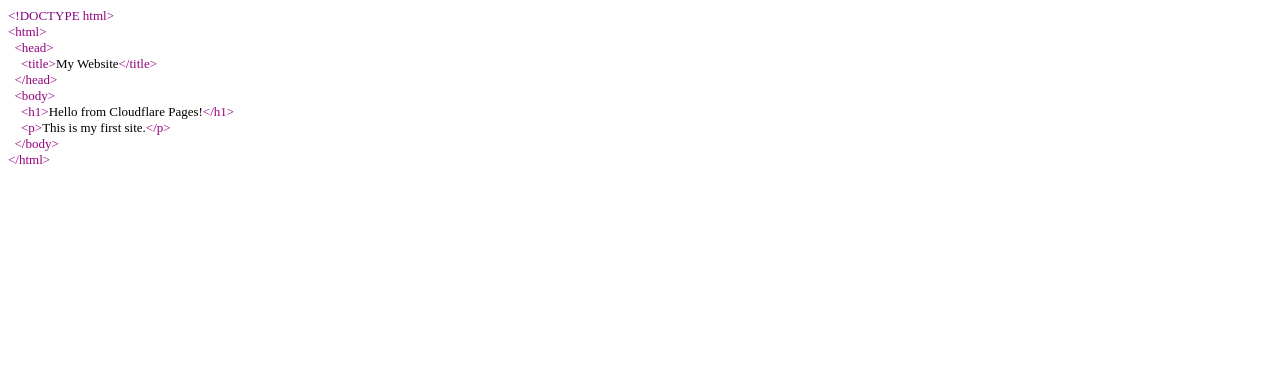
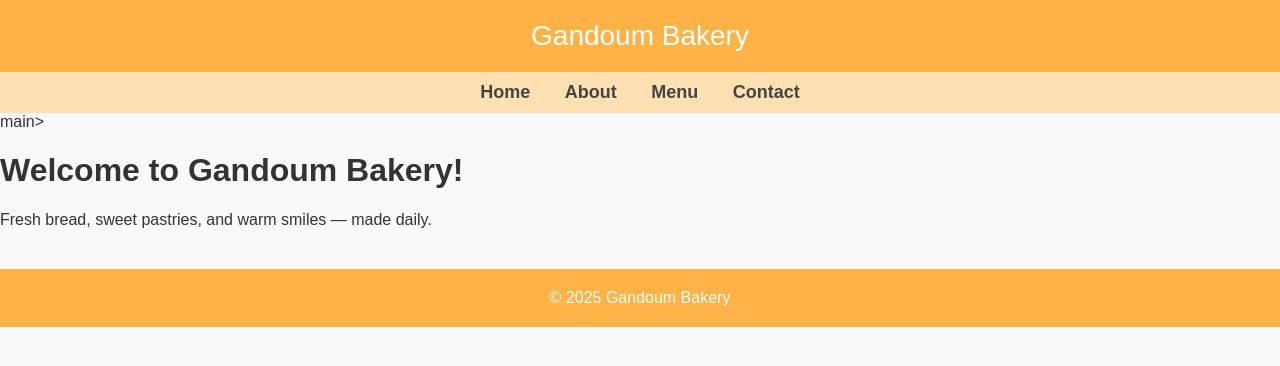
Before and after one commit to gandoumbakeryva-sudo/Gandoum-Bakery, a plain HTML site: page index.html in a window 1280 px wide. Drawn offline with Linux system fonts and the light colour scheme.

Commit message:
Update index.html

```diff
--- a/index.html
+++ b/index.html
@@ -1,29 +1,30 @@
-<!DOCTYPE html PUBLIC "-//W3C//DTD HTML 4.01//EN" "http://www.w3.org/TR/html4/strict.dtd">
+<!DOCTYPE html>
 <html>
 <head>
-  <meta http-equiv="Content-Type" content="text/html; charset=utf-8">
-  <meta http-equiv="Content-Style-Type" content="text/css">
-  <title></title>
-  <meta name="Generator" content="Cocoa HTML Writer">
-  <meta name="CocoaVersion" content="2575.3">
-  <style type="text/css">
-    p.p1 {margin: 0.0px 0.0px 0.0px 0.0px; font: 13.0px '.AppleSystemUIFontMonospaced'; color: #870581}
-    p.p2 {margin: 0.0px 0.0px 0.0px 0.0px; font: 13.0px '.AppleSystemUIFontMonospaced'; color: #97007e}
-    p.p3 {margin: 0.0px 0.0px 0.0px 0.0px; font: 13.0px '.AppleSystemUIFontMonospaced'; color: #000000}
-    span.s1 {color: #97007e}
-    span.s2 {color: #000000}
-  </style>
+  <title>Gandoum Bakery</title>
+  <link rel="stylesheet" href="style.css">
 </head>
 <body>
-<p class="p1">&lt;!DOCTYPE <span class="s1">html</span>&gt;</p>
-<p class="p2">&lt;html&gt;</p>
-<p class="p2"><span class="s2"><span class="Apple-converted-space">  </span></span>&lt;head&gt;</p>
-<p class="p2"><span class="s2"><span class="Apple-converted-space">    </span></span>&lt;title&gt;<span class="s2">My Website</span>&lt;/title&gt;</p>
-<p class="p2"><span class="s2"><span class="Apple-converted-space">  </span></span>&lt;/head&gt;</p>
-<p class="p2"><span class="s2"><span class="Apple-converted-space">  </span></span>&lt;body&gt;</p>
-<p class="p3"><span class="Apple-converted-space">    </span><span class="s1">&lt;h1&gt;</span>Hello from Cloudflare Pages!<span class="s1">&lt;/h1&gt;</span></p>
-<p class="p3"><span class="Apple-converted-space">    </span><span class="s1">&lt;p&gt;</span>This is my first site.<span class="s1">&lt;/p&gt;</span></p>
-<p class="p2"><span class="s2"><span class="Apple-converted-space">  </span></span>&lt;/body&gt;</p>
-<p class="p2">&lt;/html&gt;</p>
+
+<header>
+  Gandoum Bakery
+</header>
+
+<nav>
+  <a href="index.html">Home</a>
+  <a href="about.html">About</a>
+  <a href="menu.html">Menu</a>
+  <a href="contact.html">Contact</a>
+</nav>
+
+main>
+  <h1>Welcome to Gandoum Bakery!</h1>
+  <p>Fresh bread, sweet pastries, and warm smiles — made daily.</p>
+</main>
+
+<footer>
+  © 2025 Gandoum Bakery
+</footer>
+
 </body>
 </html>
```
